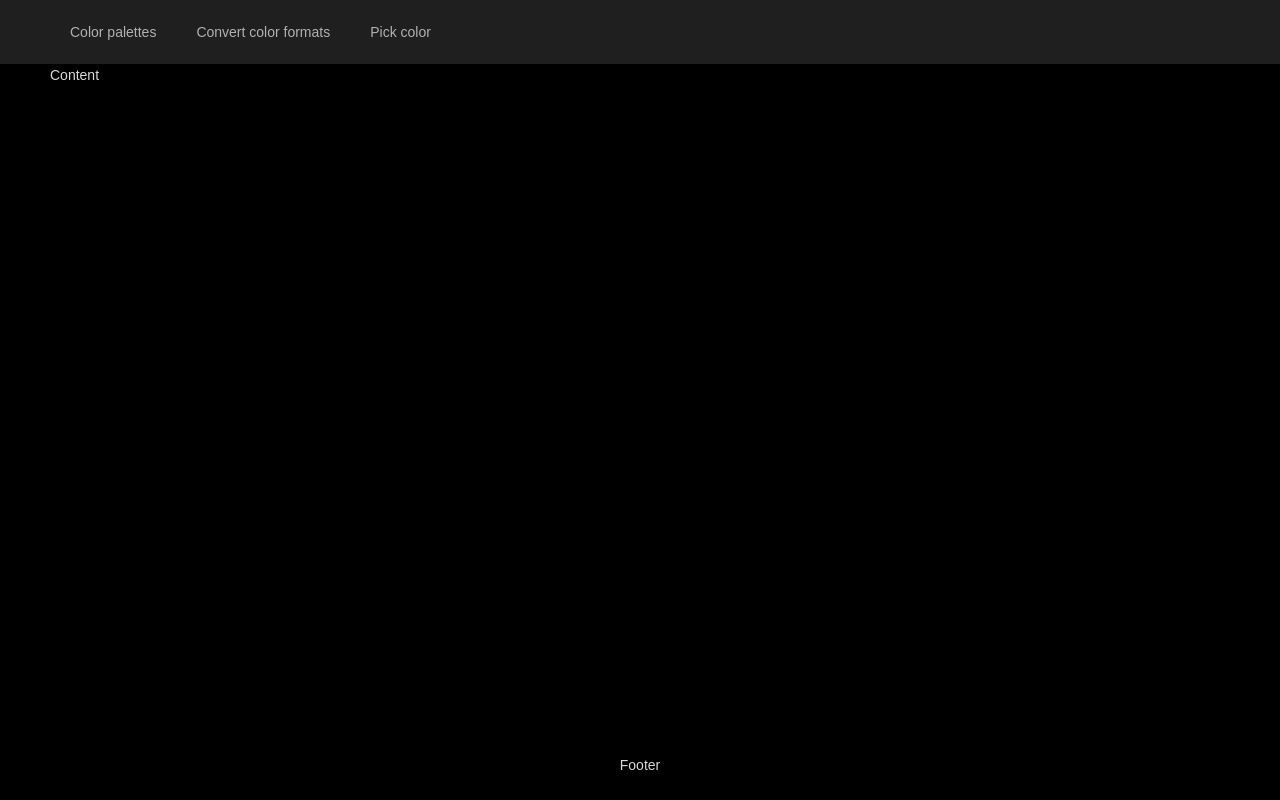
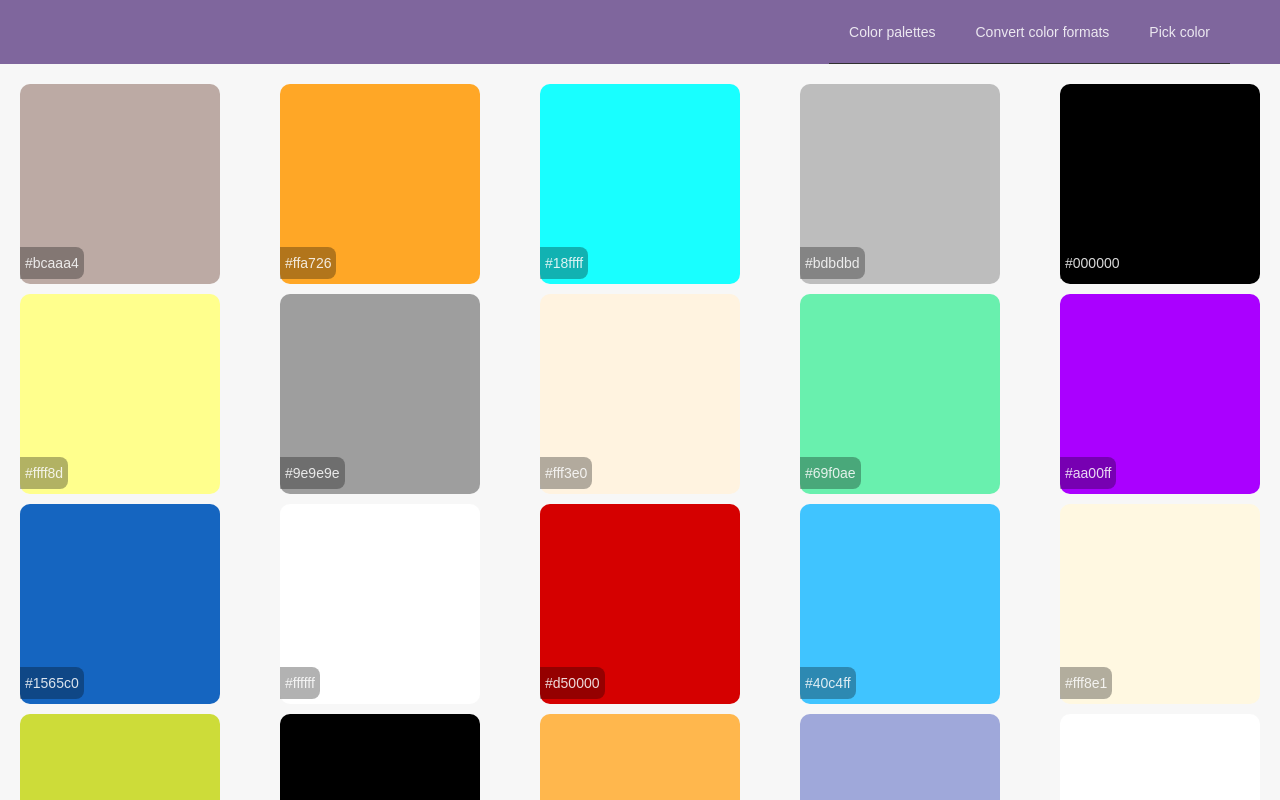
Before and after one commit to turalowski/MMCV_THU0730_COLOR_PALETTE, a Next.js app: page / in a window 1280 px wide. Shown: the top 800 px of the page. Built offline with nearby package versions, Linux system fonts and the light colour scheme.

Commit message:
Generate random colors

```diff
--- a/next.config.js
+++ b/next.config.js
@@ -5,6 +5,7 @@ module.exports = withLess({
     lessOptions: {
       modifyVars: {
         // Add variables here
+        'primary-color': '#FBFACD',
         'font-family': 'Quicksand, sans-serif',
       },
     },
--- a/pages/index.js
+++ b/pages/index.js
@@ -16,20 +16,406 @@ const items = [
   },
 ];
 export default function Home() {
+  function pickRandomProperty(obj) {
+    var result;
+    var count = 0;
+    for (var prop in obj) if (Math.random() < 1 / ++count) result = prop;
+    return result;
+  }
+
+  function materialColor() {
+    // colors from https://github.com/egoist/color-lib/blob/master/color.json
+    var colors = {
+      red: {
+        50: '#ffebee',
+        100: '#ffcdd2',
+        200: '#ef9a9a',
+        300: '#e57373',
+        400: '#ef5350',
+        500: '#f44336',
+        600: '#e53935',
+        700: '#d32f2f',
+        800: '#c62828',
+        900: '#b71c1c',
+        hex: '#f44336',
+        a100: '#ff8a80',
+        a200: '#ff5252',
+        a400: '#ff1744',
+        a700: '#d50000',
+      },
+      pink: {
+        50: '#fce4ec',
+        100: '#f8bbd0',
+        200: '#f48fb1',
+        300: '#f06292',
+        400: '#ec407a',
+        500: '#e91e63',
+        600: '#d81b60',
+        700: '#c2185b',
+        800: '#ad1457',
+        900: '#880e4f',
+        hex: '#e91e63',
+        a100: '#ff80ab',
+        a200: '#ff4081',
+        a400: '#f50057',
+        a700: '#c51162',
+      },
+      purple: {
+        50: '#f3e5f5',
+        100: '#e1bee7',
+        200: '#ce93d8',
+        300: '#ba68c8',
+        400: '#ab47bc',
+        500: '#9c27b0',
+        600: '#8e24aa',
+        700: '#7b1fa2',
+        800: '#6a1b9a',
+        900: '#4a148c',
+        hex: '#9c27b0',
+        a100: '#ea80fc',
+        a200: '#e040fb',
+        a400: '#d500f9',
+        a700: '#aa00ff',
+      },
+      deepPurple: {
+        50: '#ede7f6',
+        100: '#d1c4e9',
+        200: '#b39ddb',
+        300: '#9575cd',
+        400: '#7e57c2',
+        500: '#673ab7',
+        600: '#5e35b1',
+        700: '#512da8',
+        800: '#4527a0',
+        900: '#311b92',
+        hex: '#673ab7',
+        a100: '#b388ff',
+        a200: '#7c4dff',
+        a400: '#651fff',
+        a700: '#6200ea',
+      },
+      indigo: {
+        50: '#e8eaf6',
+        100: '#c5cae9',
+        200: '#9fa8da',
+        300: '#7986cb',
+        400: '#5c6bc0',
+        500: '#3f51b5',
+        600: '#3949ab',
+        700: '#303f9f',
+        800: '#283593',
+        900: '#1a237e',
+        hex: '#3f51b5',
+        a100: '#8c9eff',
+        a200: '#536dfe',
+        a400: '#3d5afe',
+        a700: '#304ffe',
+      },
+      blue: {
+        50: '#e3f2fd',
+        100: '#bbdefb',
+        200: '#90caf9',
+        300: '#64b5f6',
+        400: '#42a5f5',
+        500: '#2196f3',
+        600: '#1e88e5',
+        700: '#1976d2',
+        800: '#1565c0',
+        900: '#0d47a1',
+        hex: '#2196f3',
+        a100: '#82b1ff',
+        a200: '#448aff',
+        a400: '#2979ff',
+        a700: '#2962ff',
+      },
+      lightBlue: {
+        50: '#e1f5fe',
+        100: '#b3e5fc',
+        200: '#81d4fa',
+        300: '#4fc3f7',
+        400: '#29b6f6',
+        500: '#03a9f4',
+        600: '#039be5',
+        700: '#0288d1',
+        800: '#0277bd',
+        900: '#01579b',
+        hex: '#03a9f4',
+        a100: '#80d8ff',
+        a200: '#40c4ff',
+        a400: '#00b0ff',
+        a700: '#0091ea',
+      },
+      cyan: {
+        50: '#e0f7fa',
+        100: '#b2ebf2',
+        200: '#80deea',
+        300: '#4dd0e1',
+        400: '#26c6da',
+        500: '#00bcd4',
+        600: '#00acc1',
+        700: '#0097a7',
+        800: '#00838f',
+        900: '#006064',
+        hex: '#00bcd4',
+        a100: '#84ffff',
+        a200: '#18ffff',
+        a400: '#00e5ff',
+        a700: '#00b8d4',
+      },
+      teal: {
+        50: '#e0f2f1',
+        100: '#b2dfdb',
+        200: '#80cbc4',
+        300: '#4db6ac',
+        400: '#26a69a',
+        500: '#009688',
+        600: '#00897b',
+        700: '#00796b',
+        800: '#00695c',
+        900: '#004d40',
+        hex: '#009688',
+        a100: '#a7ffeb',
+        a200: '#64ffda',
+        a400: '#1de9b6',
+        a700: '#00bfa5',
+      },
+      green: {
+        50: '#e8f5e9',
+        100: '#c8e6c9',
+        200: '#a5d6a7',
+        300: '#81c784',
+        400: '#66bb6a',
+        500: '#4caf50',
+        600: '#43a047',
+        700: '#388e3c',
+        800: '#2e7d32',
+        900: '#1b5e20',
+        hex: '#4caf50',
+        a100: '#b9f6ca',
+        a200: '#69f0ae',
+        a400: '#00e676',
+        a700: '#00c853',
+      },
+      lightGreen: {
+        50: '#f1f8e9',
+        100: '#dcedc8',
+        200: '#c5e1a5',
+        300: '#aed581',
+        400: '#9ccc65',
+        500: '#8bc34a',
+        600: '#7cb342',
+        700: '#689f38',
+        800: '#558b2f',
+        900: '#33691e',
+        hex: '#8bc34a',
+        a100: '#ccff90',
+        a200: '#b2ff59',
+        a400: '#76ff03',
+        a700: '#64dd17',
+      },
+      lime: {
+        50: '#f9fbe7',
+        100: '#f0f4c3',
+        200: '#e6ee9c',
+        300: '#dce775',
+        400: '#d4e157',
+        500: '#cddc39',
+        600: '#c0ca33',
+        700: '#afb42b',
+        800: '#9e9d24',
+        900: '#827717',
+        hex: '#cddc39',
+        a100: '#f4ff81',
+        a200: '#eeff41',
+        a400: '#c6ff00',
+        a700: '#aeea00',
+      },
+      yellow: {
+        50: '#fffde7',
+        100: '#fff9c4',
+        200: '#fff59d',
+        300: '#fff176',
+        400: '#ffee58',
+        500: '#ffeb3b',
+        600: '#fdd835',
+        700: '#fbc02d',
+        800: '#f9a825',
+        900: '#f57f17',
+        hex: '#ffeb3b',
+        a100: '#ffff8d',
+        a200: '#ffff00',
+        a400: '#ffea00',
+        a700: '#ffd600',
+      },
+      amber: {
+        50: '#fff8e1',
+        100: '#ffecb3',
+        200: '#ffe082',
+        300: '#ffd54f',
+        400: '#ffca28',
+        500: '#ffc107',
+        600: '#ffb300',
+        700: '#ffa000',
+        800: '#ff8f00',
+        900: '#ff6f00',
+        hex: '#ffc107',
+        a100: '#ffe57f',
+        a200: '#ffd740',
+        a400: '#ffc400',
+        a700: '#ffab00',
+      },
+      orange: {
+        50: '#fff3e0',
+        100: '#ffe0b2',
+        200: '#ffcc80',
+        300: '#ffb74d',
+        400: '#ffa726',
+        500: '#ff9800',
+        600: '#fb8c00',
+        700: '#f57c00',
+        800: '#ef6c00',
+        900: '#e65100',
+        hex: '#ff9800',
+        a100: '#ffd180',
+        a200: '#ffab40',
+        a400: '#ff9100',
+        a700: '#ff6d00',
+      },
+      deepOrange: {
+        50: '#fbe9e7',
+        100: '#ffccbc',
+        200: '#ffab91',
+        300: '#ff8a65',
+        400: '#ff7043',
+        500: '#ff5722',
+        600: '#f4511e',
+        700: '#e64a19',
+        800: '#d84315',
+        900: '#bf360c',
+        hex: '#ff5722',
+        a100: '#ff9e80',
+        a200: '#ff6e40',
+        a400: '#ff3d00',
+        a700: '#dd2c00',
+      },
+      brown: {
+        50: '#efebe9',
+        100: '#d7ccc8',
+        200: '#bcaaa4',
+        300: '#a1887f',
+        400: '#8d6e63',
+        500: '#795548',
+        600: '#6d4c41',
+        700: '#5d4037',
+        800: '#4e342e',
+        900: '#3e2723',
+        hex: '#795548',
+      },
+      grey: {
+        50: '#fafafa',
+        100: '#f5f5f5',
+        200: '#eeeeee',
+        300: '#e0e0e0',
+        400: '#bdbdbd',
+        500: '#9e9e9e',
+        600: '#757575',
+        700: '#616161',
+        800: '#424242',
+        900: '#212121',
+        hex: '#9e9e9e',
+      },
+      blueGrey: {
+        50: '#eceff1',
+        100: '#cfd8dc',
+        200: '#b0bec5',
+        300: '#90a4ae',
+        400: '#78909c',
+        500: '#607d8b',
+        600: '#546e7a',
+        700: '#455a64',
+        800: '#37474f',
+        900: '#263238',
+        hex: '#607d8b',
+      },
+      black: {
+        hex: '#000000',
+      },
+      white: {
+        hex: '#ffffff',
+      },
+    };
+    // pick random property
+    //var property = pickRandomProperty(colors);
+    var colorList = colors[pickRandomProperty(colors)];
+    var newColorKey = pickRandomProperty(colorList);
+    var newColor = colorList[newColorKey];
+    return newColor;
+  }
+
   return (
     <div className={styles.container}>
-      <Layout style={{ height: '100vh' }}>
-        <Header>
+      <Layout style={{ backgroundColor: '#7f669d' }}>
+        <Header style={{ backgroundColor: '#7f669d', marginLeft: 'auto' }}>
           <div className="logo" />
           <Menu
-            theme="dark"
+            style={{ backgroundColor: '#7f669d' }}
+            theme="light"
             mode="horizontal"
             defaultSelectedKeys={['2']}
             items={items}
           />
         </Header>
-        <Content style={{ padding: '0 50px' }}>Content</Content>
-        <Footer style={{ textAlign: 'center' }}>Footer</Footer>
+        <Content
+          style={{
+            padding: '0 50px',
+            backgroundColor: '#F7F7F7',
+            alignItems: 'center',
+            justifyContent: 'center',
+            padding: '20px',
+          }}
+        >
+          <div
+            style={{
+              display: 'flex',
+              gap: '10px',
+              flexWrap: 'wrap',
+              alignItems: 'center',
+              justifyContent: 'space-between',
+            }}
+          >
+            {Array(50)
+              .fill()
+              .map(colorBox => {
+                const color = materialColor();
+                return (
+                  <div
+                    style={{
+                      height: '200px',
+                      width: '200px',
+                      backgroundColor: color,
+                      display: 'flex',
+                      gap: '10px',
+                      borderRadius: '10px',
+                      display: 'flex',
+                      alignItems: 'flex-end',
+                    }}
+                  >
+                    <span
+                      style={{
+                        margin: '0 0 5px 0',
+                        padding: '5px',
+                        backgroundColor: 'rgba(0,0,0,0.3)',
+                        borderTopRightRadius: '8px',
+                        borderBottomRightRadius: '8px',
+                      }}
+                    >
+                      {color}
+                    </span>
+                  </div>
+                );
+              })}
+          </div>
+        </Content>
       </Layout>
     </div>
   );
```
